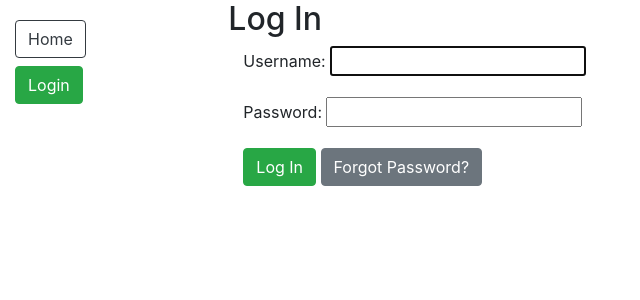
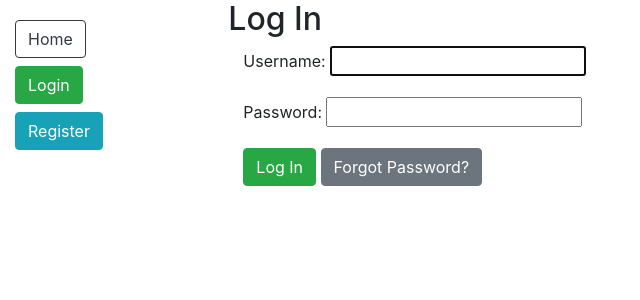
Before and after one commit to kevinbowen777/library, a Django app: a page that uses templates/base.html in a window 1280 px wide. Shown: the top 300 px of the page, without its empty margins (0-640 px from the left). Run offline with Django 4.2, Linux system fonts and the light colour scheme; parts of the project's set-up code (start-up, migrations or seed data) failed here and were passed over; some libraries are stand-ins or nearby versions.

Commit message:
Add signup link to side bar

```diff
--- a/templates/base.html
+++ b/templates/base.html
@@ -37,7 +37,8 @@
           <li><a class="btn btn-outline-dark mb-2" href="{% url 'my-borrowed' %}">My Borrowed</a></li>
           <li><a class="btn btn-info" href="{% url 'logout'%}?next={{request.path}}">Logout</a></li>
           {% else %}
-          <li><a class="btn btn-success" href="{% url 'login'%}?next={{request.path}}">Login</a></li>
+          <li><a class="btn btn-success mb-2" href="{% url 'login'%}?next={{request.path}}">Login</a></li>
+          <li><a class="btn btn-info" href="{% url 'signup'%}">Register</a></li>
           {% endif %}
       </ul>
 
```
